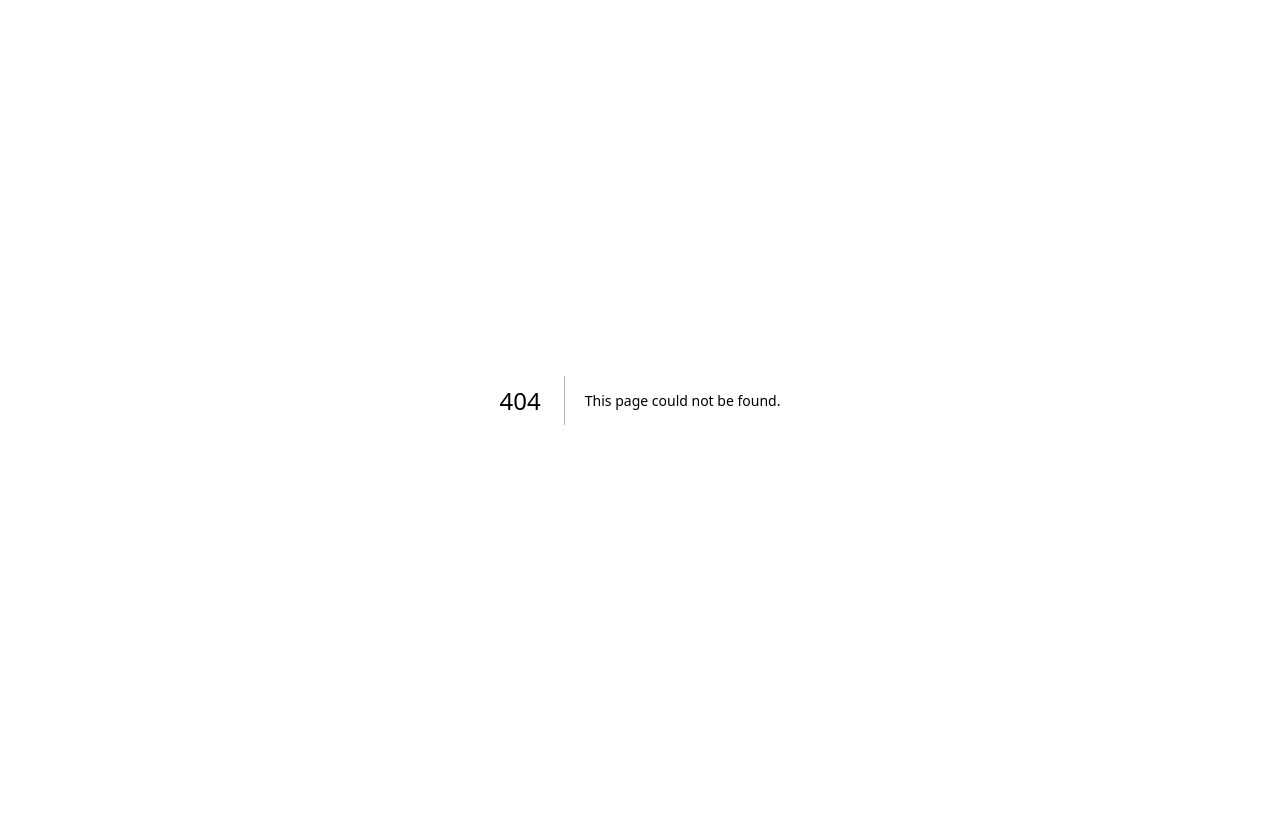
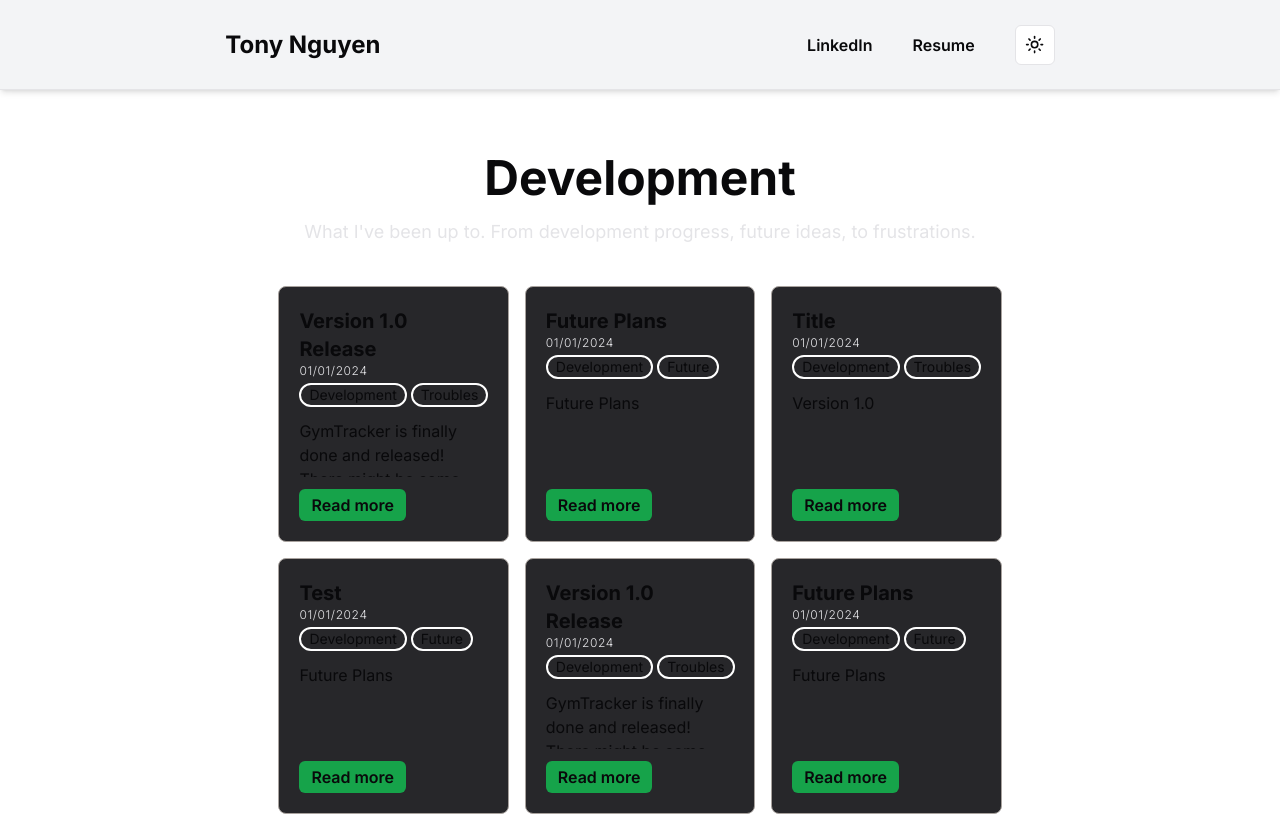
Before and after one commit to TonyNgyen/personal, a Next.js app: page /development in a window 1280 px wide. Before the commit this address had no page. Shown: the top 816 px of the page. Built offline with nearby package versions, Linux system fonts and the light colour scheme.

Commit message:
Working on blog

```diff
--- /dev/null
+++ b/src/app/development/page.tsx
@@ -0,0 +1,109 @@
+import BlogCard from "@/components/cards/blogCard/blogCard";
+import React from "react";
+
+function BlogPage() {
+  // const [blogs, setBlogs] = useState<Blog[]>([]);
+  // useEffect(() => {
+  //   const getBlogs = async () => {
+  //     const querySnapshot = await getDocs(collection(db, "blogs"));
+  //     const blogArray: Blog[] = [];
+  //     querySnapshot.forEach((doc) => {
+  //       blogArray.push(doc.data() as Blog);
+  //     });
+  //     setBlogs(blogArray);
+  //   };
+  //   getBlogs();
+  // }, []);
+  const blogs = [
+    {
+      title: "Version 1.0 Release",
+      shortDesc:
+        "GymTracker is finally done and released! There might be some bugs, but it is the MVP. This is a test for the overflow on the blog cards. There is more improvement to be done",
+      longDesc: "Long Description <br /> This is a new line!",
+      projectTag: "GymTracker",
+      tags: ["Development", "Troubles"],
+      img: "",
+      date: "01/01/2024",
+    },
+    {
+      title: "Future Plans",
+      shortDesc: "Future Plans",
+      longDesc: "Long Description",
+      projectTag: "K-Calendar",
+      tags: ["Development", "Future"],
+      img: "",
+      date: "01/01/2024",
+    },
+    {
+      title: "Title",
+      shortDesc: "Version 1.0",
+      longDesc: "Long Description",
+      projectTag: "GymTracker",
+      tags: ["Development", "Troubles"],
+      img: "",
+      date: "01/01/2024",
+    },
+    {
+      title: "Test",
+      shortDesc: "Future Plans",
+      longDesc: "Long Description",
+      projectTag: "K-Calendar",
+      tags: ["Development", "Future"],
+      img: "",
+      date: "01/01/2024",
+    },
+    {
+      title: "Version 1.0 Release",
+      shortDesc:
+        "GymTracker is finally done and released! There might be some bugs, but it is the MVP. This is a test for the overflow on the blog cards. There is more improvement to be done",
+      longDesc: "Long Description <br /> This is a new line!",
+      projectTag: "GymTracker",
+      tags: ["Development", "Troubles"],
+      img: "",
+      date: "01/01/2024",
+    },
+    {
+      title: "Future Plans",
+      shortDesc: "Future Plans",
+      longDesc: "Long Description",
+      projectTag: "K-Calendar",
+      tags: ["Development", "Future"],
+      img: "",
+      date: "01/01/2024",
+    },
+    {
+      title: "Title",
+      shortDesc: "Version 1.0",
+      longDesc: "Long Description",
+      projectTag: "GymTracker",
+      tags: ["Development", "Troubles"],
+      img: "",
+      date: "01/01/2024",
+    },
+    {
+      title: "Test",
+      shortDesc: "Future Plans",
+      longDesc: "Long Description",
+      projectTag: "K-Calendar",
+      tags: ["Development", "Future"],
+      img: "",
+      date: "01/01/2024",
+    },
+  ];
+  return (
+    <div className="mt-16 px-40">
+      <div className="text-center flex flex-col gap-4">
+        <h1 className="text-5xl font-bold">Development</h1>
+        <h3 className="text-lg text-zinc-200">What I've been up to. From development progress, future ideas, to frustrations.</h3>
+      </div>
+
+      <div className="flex md:flex-wrap gap-4 justify-center md:flex-row flex-col items-center mt-10">
+        {blogs.map((blog) => (
+          <BlogCard blog={blog} key={blog.title} />
+        ))}
+      </div>
+    </div>
+  );
+}
+
+export default BlogPage;
--- a/src/app/globals.css
+++ b/src/app/globals.css
@@ -75,3 +75,15 @@
     @apply bg-background text-foreground;
   }
 }
+
+*::-webkit-scrollbar {
+  display: none; /* Safari and Chrome */
+}
+
+* {
+  margin: 0;
+  padding: 0;
+  box-sizing: border-box;
+  -ms-overflow-style: none; /* Internet Explorer 10+ */
+  scrollbar-width: none; /* Firefox */
+}
--- a/src/app/layout.tsx
+++ b/src/app/layout.tsx
@@ -2,6 +2,7 @@ import type { Metadata } from "next";
 import { Inter } from "next/font/google";
 import "./globals.css";
 import { ThemeProvider } from "@/components/ui/theme-provider";
+import Navbar from "@/components/navbar/navbar";
 
 const inter = Inter({ subsets: ["latin"] });
 
@@ -24,6 +25,7 @@ export default function RootLayout({
           enableSystem
           disableTransitionOnChange
         >
+          <Navbar />
           {children}
         </ThemeProvider>
       </body>
--- a/src/app/page.tsx
+++ b/src/app/page.tsx
@@ -27,7 +27,6 @@ export default function Home() {
     <main className="bg-zinc-900 inset-0">
       {user ? (
         <>
-          <Navbar />
           <Hero />
           <About />
           <Projects />
@@ -36,7 +35,6 @@ export default function Home() {
         </>
       ) : (
         <>
-          <Navbar />
           <Hero />
           <About />
           <Projects />
--- a/src/components/cards/blogCard/blogCard.tsx
+++ b/src/components/cards/blogCard/blogCard.tsx
@@ -28,24 +28,26 @@ function BlogCard({ blog }: { blog: Blog }) {
     <div
       className={`bg-zinc-800 relative border-stone-400 border ${
         expand ? "md:w-[24%]" : "md:w-[24%]"
-      } w-[80vw] flex flex-col p-3 rounded-lg h-96`}
+      } w-[80vw] flex flex-col p-5 rounded-lg h-64`}
     >
-      <div className="bg-blue-400 w-full h-40 overflow-hidden rounded-lg mb-3">
-        <img src={blog.img} />
-      </div>
       <div className="mb-3">
-        <h1 className="text-xl">{blog.title}</h1>
-        <h2 className="text-xs tracking-wider opacity-60 font-light">
+        <h1 className="text-xl font-bold">{blog.title}</h1>
+        <h2 className="text-xs tracking-wider text-zinc-200 font-light">
           {blog.date}
         </h2>
+        <div className="flex gap-[0.25rem] mt-1 text-sm font-normal">
+          {blog.tags.map((tag) => (
+            <div className="border-2 border-white px-2 rounded-full">{tag}</div>
+          ))}
+        </div>
       </div>
 
-      <h3 className="mb-3 h-20 overflow-auto">{blog.shortDesc}</h3>
-      <div className="absolute bottom-5 left-3">
+      <h3 className="mb-3 h-[50%] overflow-auto">{blog.shortDesc}</h3>
+      <div className="">
         <Dialog>
           <DialogTrigger asChild>
             <button
-              className="bg-blue-400 px-3 py-1 rounded-md font-semibold"
+              className="bg-green-600 px-3 py-1 rounded-md font-semibold"
               onClick={() => setExpand(true)}
             >
               Read more
--- a/src/components/sections/blog/blog.tsx
+++ b/src/components/sections/blog/blog.tsx
@@ -14,61 +14,63 @@ interface Blog {
 }
 
 function Blog() {
-  const [blogs, setBlogs] = useState<Blog[]>([]);
-  useEffect(() => {
-    const getBlogs = async () => {
-      const querySnapshot = await getDocs(collection(db, "blogs"));
-      const blogArray: Blog[] = [];
-      querySnapshot.forEach((doc) => {
-        blogArray.push(doc.data() as Blog);
-      });
-      setBlogs(blogArray);
-    };
-    getBlogs();
-  }, []);
-  // const blogs = [
-  //   {
-  //     title: "Version 1.0 Release",
-  //     shortDesc:
-  //       "GymTracker is finally done and released! There might be some bugs, but it is the MVP.",
-  //     longDesc: "Long Description <br /> This is a new line!",
-  //     projectTag: "GymTracker",
-  //     tags: ["Development", "Troubles"],
-  //     img: "",
-  //     date: "01/01/2024",
-  //   },
-  //   {
-  //     title: "Future Plans",
-  //     shortDesc: "Future Plans",
-  //     longDesc: "Long Description",
-  //     projectTag: "K-Calendar",
-  //     tags: ["Development", "Future"],
-  //     img: "",
-  //     date: "01/01/2024",
-  //   },
-  //   {
-  //     title: "Title",
-  //     shortDesc: "Version 1.0",
-  //     longDesc: "Long Description",
-  //     projectTag: "GymTracker",
-  //     tags: ["Development", "Troubles"],
-  //     img: "",
-  //     date: "01/01/2024",
-  //   },
-  //   {
-  //     title: "Test",
-  //     shortDesc: "Future Plans",
-  //     longDesc: "Long Description",
-  //     projectTag: "K-Calendar",
-  //     tags: ["Development", "Future"],
-  //     img: "",
-  //     date: "01/01/2024",
-  //   },
-  // ];
+  // const [blogs, setBlogs] = useState<Blog[]>([]);
+  // useEffect(() => {
+  //   const getBlogs = async () => {
+  //     const querySnapshot = await getDocs(collection(db, "blogs"));
+  //     const blogArray: Blog[] = [];
+  //     querySnapshot.forEach((doc) => {
+  //       blogArray.push(doc.data() as Blog);
+  //     });
+  //     setBlogs(blogArray);
+  //   };
+  //   getBlogs();
+  // }, []);
+  const blogs = [
+    {
+      title: "Version 1.0 Release",
+      shortDesc:
+        "GymTracker is finally done and released! There might be some bugs, but it is the MVP. This is a test for the overflow on the blog cards. There is more improvement to be done",
+      longDesc: "Long Description <br /> This is a new line!",
+      projectTag: "GymTracker",
+      tags: ["Development", "Troubles"],
+      img: "",
+      date: "01/01/2024",
+    },
+    {
+      title: "Future Plans",
+      shortDesc: "Future Plans",
+      longDesc: "Long Description",
+      projectTag: "K-Calendar",
+      tags: ["Development", "Future"],
+      img: "",
+      date: "01/01/2024",
+    },
+    {
+      title: "Title",
+      shortDesc: "Version 1.0",
+      longDesc: "Long Description",
+      projectTag: "GymTracker",
+      tags: ["Development", "Troubles"],
+      img: "",
+      date: "01/01/2024",
+    },
+    {
+      title: "Test",
+      shortDesc: "Future Plans",
+      longDesc: "Long Description",
+      projectTag: "K-Calendar",
+      tags: ["Development", "Future"],
+      img: "",
+      date: "01/01/2024",
+    },
+  ];
   return (
     <div className="bg-black border-y-zinc-300 border bg-opacity-15" id="blog">
       <div className="md:w-9/12 mx-auto py-10 md:p-10 flex flex-col gap-3 w-[100vw]">
-        <h1 className="mx-auto text-3xl font-bold text-zinc-50 mb-10">Blog</h1>
+        <h1 className="mx-auto text-3xl font-bold text-zinc-50 mb-10">
+          <a href="/development">Development</a>
+        </h1>
         <div className="flex md:flex-wrap gap-4 justify-center md:flex-row flex-col items-center">
           {blogs.map((blog) => (
             <BlogCard blog={blog} key={blog.title} />
```
